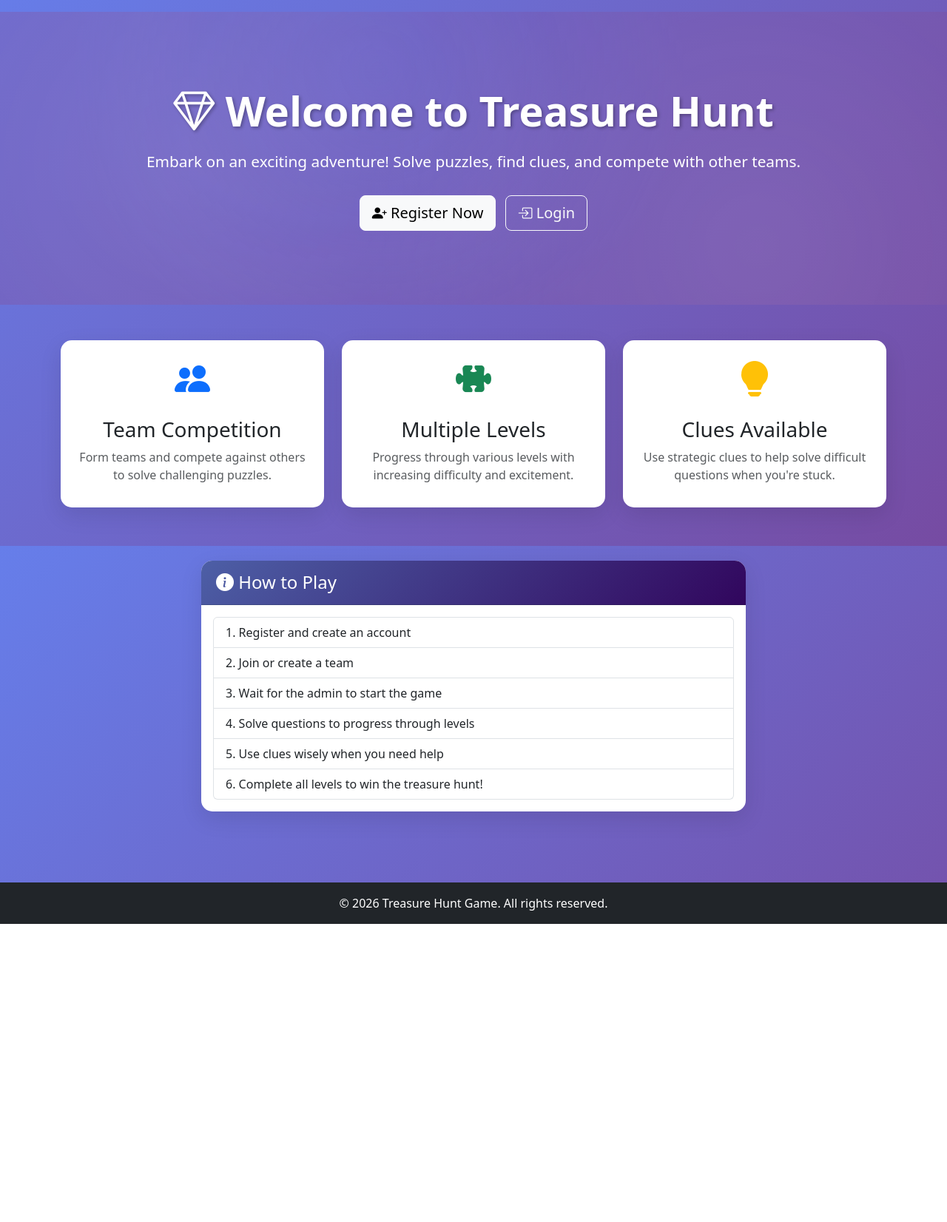
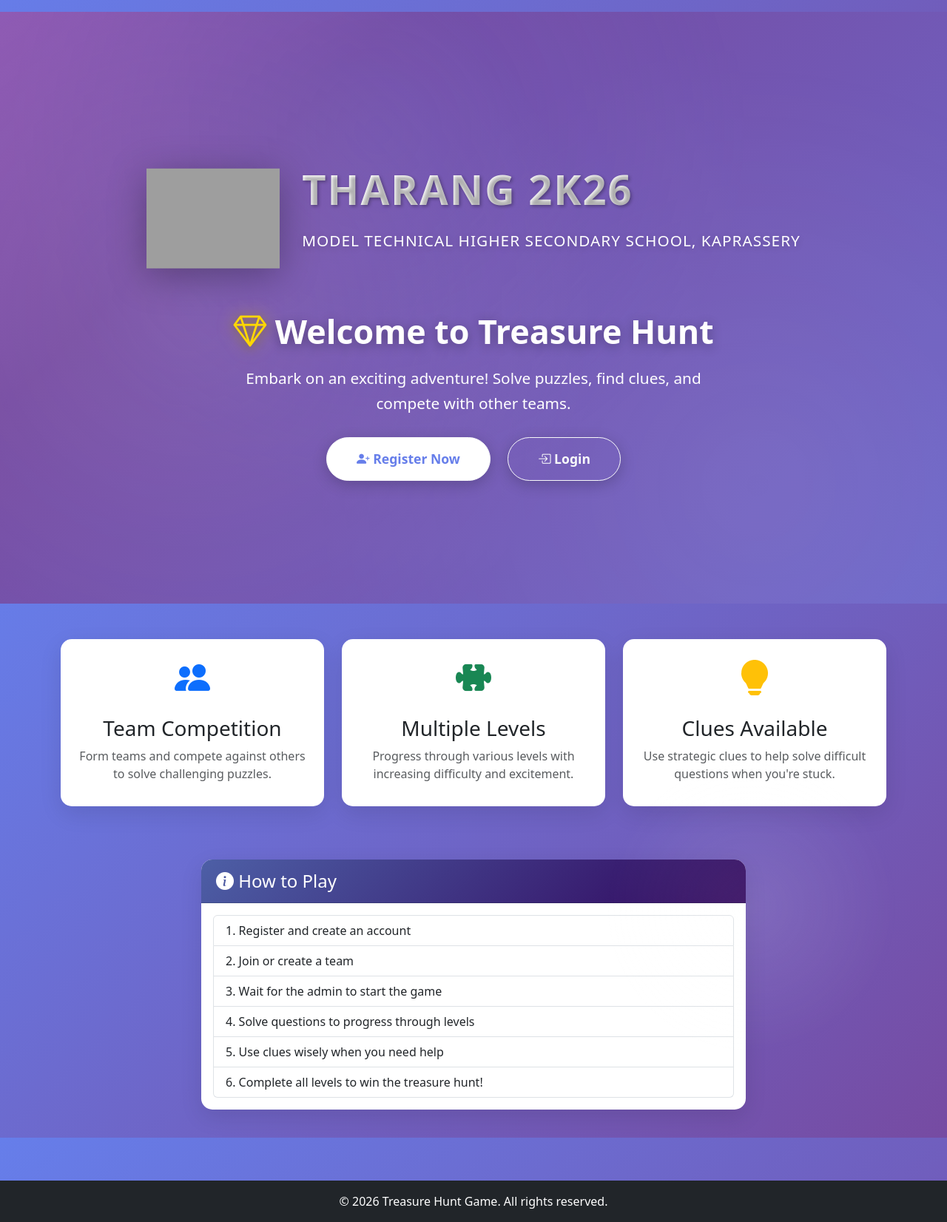
Before and after one commit to ranjithsiji/treasure-hunt, a Flask app: page / in a window 1280 px wide. Shown: the part 62-1714 px from the top of the page at 74% size. Before the commit the page ends 1311 px from the top, so only its background shows below. Run offline with Flask 3, Linux system fonts and the light colour scheme; grey boxes are pictures that could not be loaded.

Commit message:
Redesign home page with beautiful color-shifting animation
HTML Changes:
- Restructured hero section with brand-container for logo and info
- Separated brand elements (logo, title, subtitle) for better layout
- Added hero-content wrapper for main content
- Improved semantic structure and class organization

CSS Changes:
- Added stunning 4-color gradient animation (purple, pink, blue)
- Implemented smooth color-shifting background (15s cycle)
- Created brand container with horizontal layout
- Added floating logo animation
- Styled brand title with gradient text effect
- Enhanced typography hierarchy
- Added larger floating particles (400px)
- Improved button styling with rounded corners
- Added responsive design for mobile devices
- Implemented fadeInDown animation for brand
- Enhanced depth with pulsing overlay

Features:
- Background cycles through 4 beautiful colors
- Logo floats up and down smoothly
- Brand title has gradient text effect
- Buttons have hover lift effect
- Fully responsive on all devices
- Smooth animations throughout
- Professional, premium appearance

```diff
--- a/static/css/style.css
+++ b/static/css/style.css
@@ -19,15 +19,25 @@ main {
     flex: 1;
 }
 
+/* Home Animation Container */
+.home-animation {
+    position: relative;
+    min-height: 100vh;
+}
+
+/* Hero Section with Animated Background */
 .hero-section {
     position: relative;
-    background: linear-gradient(135deg, #667eea 0%, #764ba2 100%);
+    background: linear-gradient(-45deg, #667eea, #764ba2, #f093fb, #4facfe);
+    background-size: 400% 400%;
+    animation: gradientShift 15s ease infinite;
     color: white;
-    padding: 100px 0;
+    padding: 120px 0 80px;
     text-align: center;
     overflow: hidden;
-    animation: gradientShift 15s ease infinite;
-    background-size: 200% 200%;
+    min-height: 100vh;
+    display: flex;
+    align-items: center;
 }
 
 @keyframes gradientShift {
@@ -44,6 +54,7 @@ main {
     }
 }
 
+/* Animated overlay for depth */
 .hero-section::before {
     content: '';
     position: absolute;
@@ -52,8 +63,8 @@ main {
     right: 0;
     bottom: 0;
     background: radial-gradient(circle at 20% 50%, rgba(255, 255, 255, 0.1) 0%, transparent 50%),
-        radial-gradient(circle at 80% 80%, rgba(255, 255, 255, 0.1) 0%, transparent 50%),
-        radial-gradient(circle at 40% 20%, rgba(102, 126, 234, 0.2) 0%, transparent 50%);
+        radial-gradient(circle at 80% 80%, rgba(255, 255, 255, 0.08) 0%, transparent 50%),
+        radial-gradient(circle at 40% 20%, rgba(102, 126, 234, 0.15) 0%, transparent 50%);
     animation: pulse 8s ease-in-out infinite;
     pointer-events: none;
 }
@@ -66,18 +77,83 @@ main {
     }
 
     50% {
-        opacity: 0.5;
+        opacity: 0.6;
     }
 }
 
-.hero-section h1 {
-    font-size: 3.5rem;
-    font-weight: bold;
-    margin-bottom: 20px;
-    text-shadow: 2px 2px 4px rgba(0, 0, 0, 0.3);
+/* Brand Container */
+.brand-container {
+    display: flex;
+    align-items: center;
+    justify-content: center;
+    gap: 30px;
+    margin-bottom: 50px;
+    animation: fadeInDown 1s ease-out;
     position: relative;
     z-index: 1;
-    animation: fadeInUp 1s ease-out;
+}
+
+@keyframes fadeInDown {
+    from {
+        opacity: 0;
+        transform: translateY(-30px);
+    }
+
+    to {
+        opacity: 1;
+        transform: translateY(0);
+    }
+}
+
+.brand-logo {
+    width: 180px;
+    height: auto;
+    filter: drop-shadow(0 10px 25px rgba(0, 0, 0, 0.3));
+    animation: float 6s ease-in-out infinite;
+}
+
+@keyframes float {
+
+    0%,
+    100% {
+        transform: translateY(0px);
+    }
+
+    50% {
+        transform: translateY(-15px);
+    }
+}
+
+.brand-info {
+    text-align: left;
+}
+
+.brand-title {
+    font-size: 3.5rem;
+    font-weight: 900;
+    margin: 0;
+    letter-spacing: 2px;
+    text-shadow: 0 4px 15px rgba(0, 0, 0, 0.3);
+    background: linear-gradient(to right, #ffffff, #f0f0f0);
+    -webkit-background-clip: text;
+    -webkit-text-fill-color: transparent;
+    background-clip: text;
+}
+
+.brand-subtitle {
+    font-size: 1rem;
+    margin: 5px 0 0;
+    opacity: 0.95;
+    font-weight: 500;
+    letter-spacing: 1px;
+    text-shadow: 0 2px 10px rgba(0, 0, 0, 0.2);
+}
+
+/* Hero Content */
+.hero-content {
+    position: relative;
+    z-index: 1;
+    animation: fadeInUp 1s ease-out 0.3s both;
 }
 
 @keyframes fadeInUp {
@@ -92,12 +168,150 @@ main {
     }
 }
 
-.hero-section p {
+.hero-title {
+    font-size: 2.8rem;
+    font-weight: bold;
+    margin-bottom: 20px;
+    text-shadow: 0 3px 15px rgba(0, 0, 0, 0.3);
+}
+
+.hero-title i {
+    color: #ffd700;
+    filter: drop-shadow(0 0 10px rgba(255, 215, 0, 0.5));
+}
+
+.hero-description {
     font-size: 1.3rem;
     margin-bottom: 30px;
-    position: relative;
-    z-index: 1;
-    animation: fadeInUp 1s ease-out 0.2s both;
+    max-width: 700px;
+    margin-left: auto;
+    margin-right: auto;
+    opacity: 0.95;
+    line-height: 1.6;
+}
+
+.hero-buttons {
+    display: flex;
+    gap: 15px;
+    justify-content: center;
+    flex-wrap: wrap;
+}
+
+.hero-buttons .btn {
+    border-radius: 50px;
+    padding: 15px 40px;
+    font-weight: 600;
+    font-size: 1.1rem;
+    transition: all 0.3s ease;
+    box-shadow: 0 5px 20px rgba(0, 0, 0, 0.2);
+}
+
+.hero-buttons .btn:hover {
+    transform: translateY(-3px);
+    box-shadow: 0 8px 30px rgba(0, 0, 0, 0.3);
+}
+
+.hero-buttons .btn-light {
+    background: white;
+    color: #667eea;
+}
+
+.hero-buttons .btn-light:hover {
+    background: #f8f9fa;
+    color: #764ba2;
+}
+
+.hero-buttons .btn-outline-light:hover {
+    background: rgba(255, 255, 255, 0.2);
+    border-color: white;
+}
+
+/* Floating particles */
+.home-animation::before,
+.home-animation::after {
+    content: '';
+    position: absolute;
+    width: 400px;
+    height: 400px;
+    border-radius: 50%;
+    background: radial-gradient(circle, rgba(255, 255, 255, 0.1) 0%, transparent 70%);
+    animation: floatParticle 25s ease-in-out infinite;
+    pointer-events: none;
+    z-index: 0;
+}
+
+.home-animation::before {
+    top: 5%;
+    left: 5%;
+    animation-delay: 0s;
+}
+
+.home-animation::after {
+    bottom: 5%;
+    right: 5%;
+    animation-delay: 7s;
+    animation-duration: 30s;
+}
+
+@keyframes floatParticle {
+
+    0%,
+    100% {
+        transform: translate(0, 0) scale(1);
+        opacity: 0.2;
+    }
+
+    25% {
+        transform: translate(50px, -50px) scale(1.2);
+        opacity: 0.4;
+    }
+
+    50% {
+        transform: translate(-30px, 30px) scale(0.8);
+        opacity: 0.3;
+    }
+
+    75% {
+        transform: translate(30px, 50px) scale(1.1);
+        opacity: 0.5;
+    }
+}
+
+/* Responsive Design */
+@media (max-width: 768px) {
+    .brand-container {
+        flex-direction: column;
+        gap: 20px;
+    }
+
+    .brand-info {
+        text-align: center;
+    }
+
+    .brand-title {
+        font-size: 2.5rem;
+    }
+
+    .brand-subtitle {
+        font-size: 0.9rem;
+    }
+
+    .hero-title {
+        font-size: 2rem;
+    }
+
+    .hero-description {
+        font-size: 1.1rem;
+    }
+
+    .brand-logo {
+        width: 140px;
+    }
+
+    .hero-buttons .btn {
+        padding: 12px 30px;
+        font-size: 1rem;
+    }
 }
 
 .hero-section .container {
@@ -105,58 +319,22 @@ main {
     z-index: 1;
 }
 
-/* Animated particles */
-.home-animation {
+.hero-section h1 {
+    font-size: 3.5rem;
+    font-weight: bold;
+    margin-bottom: 20px;
+    text-shadow: 2px 2px 4px rgba(0, 0, 0, 0.3);
     position: relative;
+    z-index: 1;
+    animation: fadeInUp 1s ease-out;
 }
 
-.home-animation::before,
-.home-animation::after {
-    content: '';
-    position: absolute;
-    width: 300px;
-    height: 300px;
-    border-radius: 50%;
-    background: radial-gradient(circle, rgba(255, 255, 255, 0.15) 0%, transparent 70%);
-    animation: float 20s ease-in-out infinite;
-    pointer-events: none;
-}
-
-.home-animation::before {
-    top: 10%;
-    left: 10%;
-    animation-delay: 0s;
-}
-
-.home-animation::after {
-    bottom: 10%;
-    right: 10%;
-    animation-delay: 5s;
-    animation-duration: 25s;
-}
-
-@keyframes float {
-
-    0%,
-    100% {
-        transform: translate(0, 0) scale(1);
-        opacity: 0.3;
-    }
-
-    25% {
-        transform: translate(30px, -30px) scale(1.1);
-        opacity: 0.5;
-    }
-
-    50% {
-        transform: translate(-20px, 20px) scale(0.9);
-        opacity: 0.4;
-    }
-
-    75% {
-        transform: translate(20px, 30px) scale(1.05);
-        opacity: 0.6;
-    }
+.hero-section p {
+    font-size: 1.3rem;
+    margin-bottom: 30px;
+    position: relative;
+    z-index: 1;
+    animation: fadeInUp 1s ease-out 0.2s both;
 }
 
 /* Waves animation */
@@ -436,75 +614,3 @@ footer {
 .team-member-item span {
     font-weight: 500;
 }
-
-.home-animation {
-    margin: auto;
-    font-family: -apple-system, BlinkMacSystemFont, sans-serif;
-    overflow: auto;
-    background: linear-gradient(315deg, rgba(101, 0, 94, 1) 3%, rgba(60, 132, 206, 1) 38%, rgba(48, 238, 226, 1) 68%, rgba(255, 25, 25, 1) 98%);
-    animation: gradient 15s ease infinite;
-    background-size: 400% 400%;
-    background-attachment: fixed;
-}
-
-@keyframes gradient {
-    0% {
-        background-position: 0% 0%;
-    }
-
-    50% {
-        background-position: 100% 100%;
-    }
-
-    100% {
-        background-position: 0% 0%;
-    }
-}
-
-.wave {
-    background: rgb(255 255 255 / 25%);
-    border-radius: 1000% 1000% 0 0;
-    position: fixed;
-    width: 200%;
-    height: 12em;
-    animation: wave 10s -3s linear infinite;
-    transform: translate3d(0, 0, 0);
-    opacity: 0.8;
-    bottom: 0;
-    left: 0;
-    z-index: -1;
-}
-
-.wave:nth-of-type(2) {
-    bottom: -1.25em;
-    animation: wave 18s linear reverse infinite;
-    opacity: 0.8;
-}
-
-.wave:nth-of-type(3) {
-    bottom: -2.5em;
-    animation: wave 20s -1s reverse infinite;
-    opacity: 0.9;
-}
-
-@keyframes wave {
-    2% {
-        transform: translateX(1);
-    }
-
-    25% {
-        transform: translateX(-25%);
-    }
-
-    50% {
-        transform: translateX(-50%);
-    }
-
-    75% {
-        transform: translateX(-25%);
-    }
-
-    100% {
-        transform: translateX(1);
-    }
-}
--- a/templates/public/home.html
+++ b/templates/public/home.html
@@ -3,11 +3,24 @@
 {% block title %}Home - Treasure Hunt{% endblock %}
 
 {% block content %}
+<div class="home-animation">
     <div class="hero-section">
         <div class="container">
-        <h1><i class="bi bi-gem"></i> Welcome to Treasure Hunt</h1>
-        <p class="lead">Embark on an exciting adventure! Solve puzzles, find clues, and compete with other teams.</p>
-        <div class="mt-4">
+            <div class="brand-container">
+                <img src="{{ url_for('static', filename='images/tharang-logo.png') }}" alt="Tharang 2K26"
+                    class="brand-logo" />
+                <div class="brand-info">
+                    <h1 class="brand-title">THARANG 2K26</h1>
+                    <p class="brand-subtitle">MODEL TECHNICAL HIGHER SECONDARY SCHOOL, KAPRASSERY</p>
+                </div>
+            </div>
+
+            <div class="hero-content">
+                <h2 class="hero-title"><i class="bi bi-gem"></i> Welcome to Treasure Hunt</h2>
+                <p class="hero-description">Embark on an exciting adventure! Solve puzzles, find clues, and compete
+                    with other teams.</p>
+
+                <div class="hero-buttons mt-4">
                     {% if current_user.is_authenticated %}
                     {% if current_user.is_admin %}
                     <a href="{{ url_for('admin.dashboard') }}" class="btn btn-light btn-lg me-2">
@@ -32,7 +45,7 @@
                 </div>
             </div>
         </div>
-
+    </div>
     <div class="container my-5">
         <div class="row">
             <div class="col-md-4 mb-4">
@@ -49,7 +62,8 @@
                     <div class="card-body text-center">
                         <i class="bi bi-puzzle-fill text-success" style="font-size: 3rem;"></i>
                         <h3 class="mt-3">Multiple Levels</h3>
-                    <p class="text-muted">Progress through various levels with increasing difficulty and excitement.</p>
+                        <p class="text-muted">Progress through various levels with increasing difficulty and excitement.
+                        </p>
                     </div>
                 </div>
             </div>
@@ -58,7 +72,8 @@
                     <div class="card-body text-center">
                         <i class="bi bi-lightbulb-fill text-warning" style="font-size: 3rem;"></i>
                         <h3 class="mt-3">Clues Available</h3>
-                    <p class="text-muted">Use strategic clues to help solve difficult questions when you're stuck.</p>
+                        <p class="text-muted">Use strategic clues to help solve difficult questions when you're stuck.
+                        </p>
                     </div>
                 </div>
             </div>
@@ -84,4 +99,5 @@
             </div>
         </div>
     </div>
+</div>
 {% endblock %}
```
Lines whose indentation alone changed are shown as unchanged.
